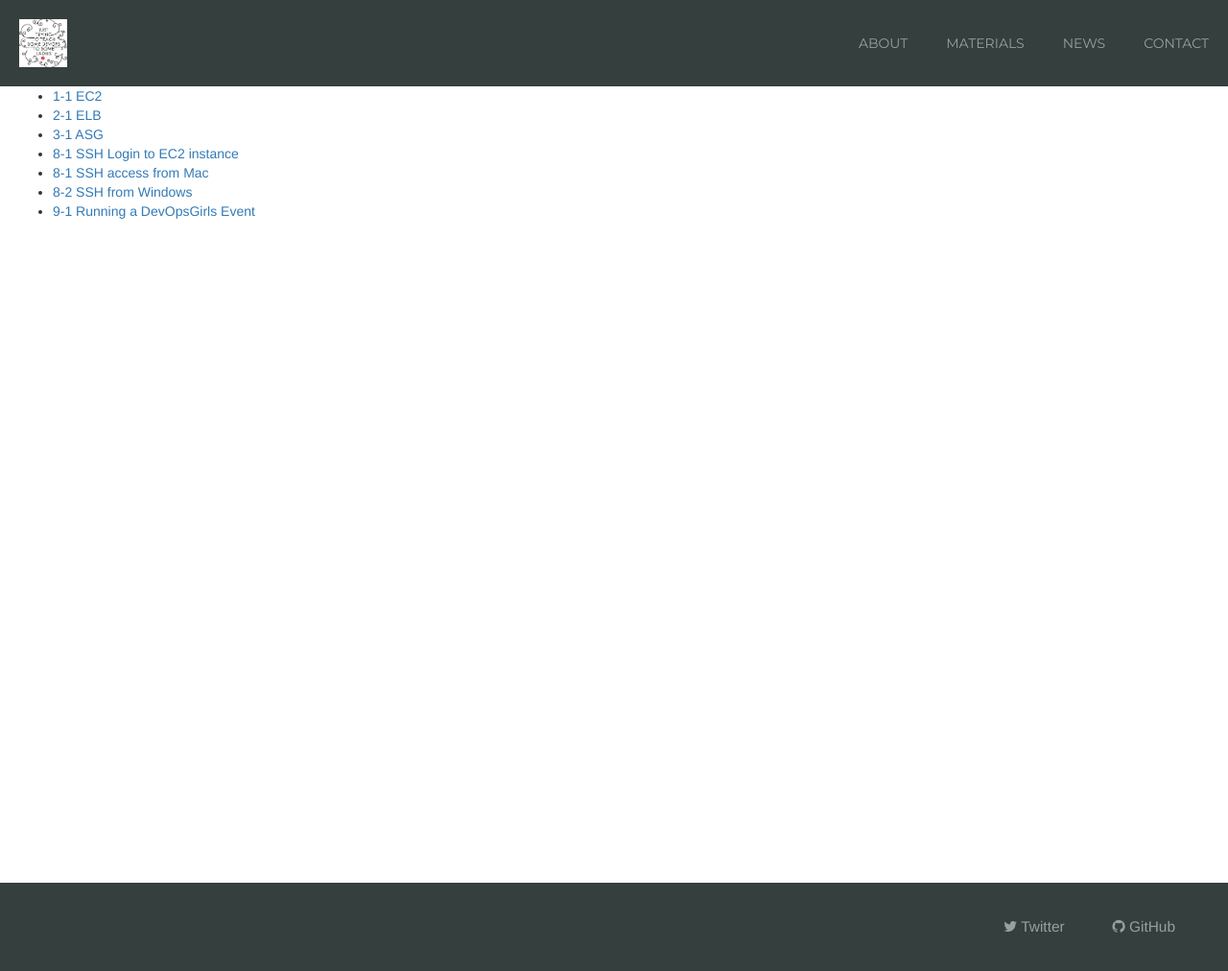
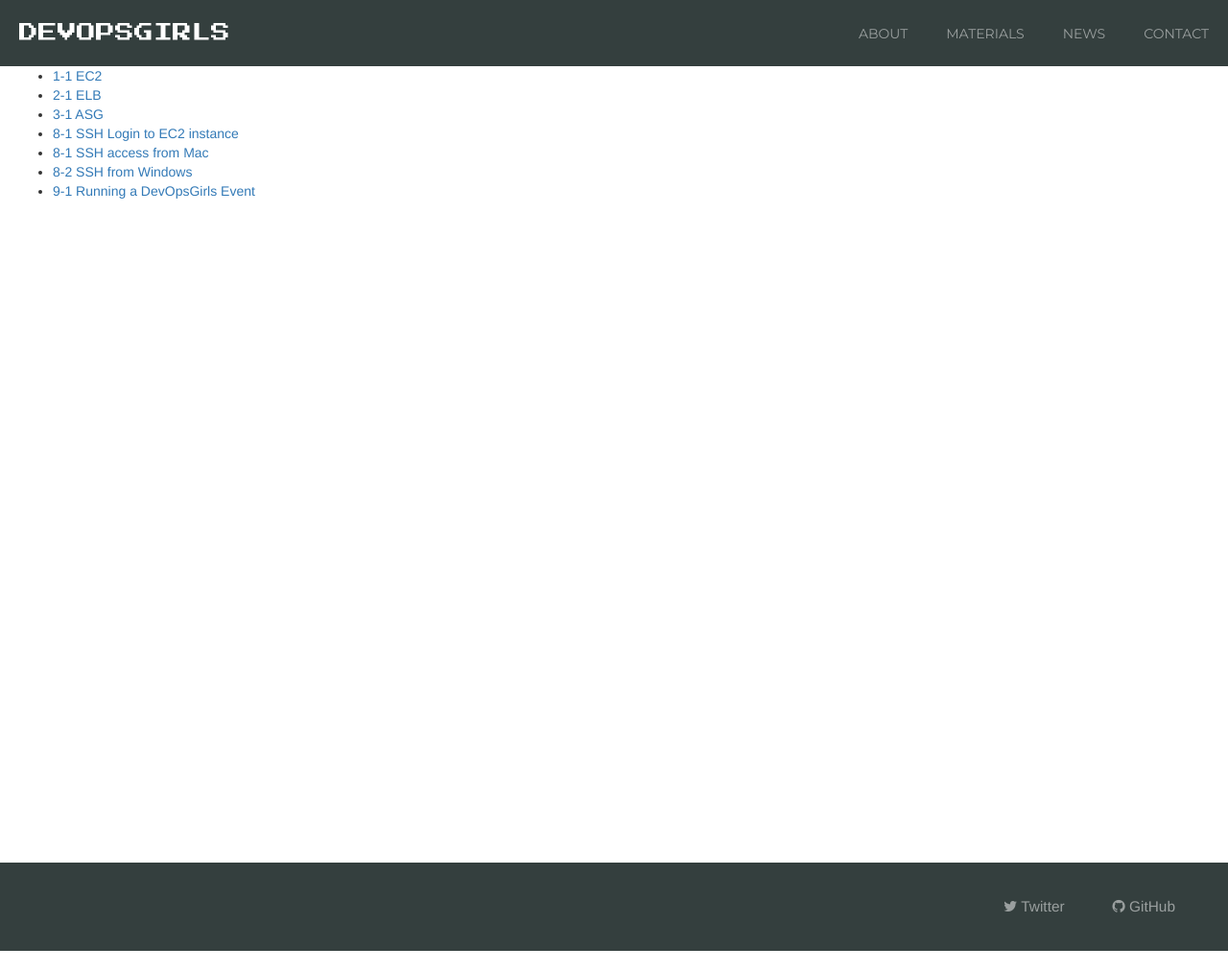
Before and after one commit to terry-dai/devopsgirls-site, a Jekyll site: the page built from materials.md, in a window 1280 px wide. Shown: the whole page at 96% size. Built offline with Jekyll 4.4.1, drawn with Linux system fonts in a browser that asks for light colours; nearby versions of some CDN libraries; after the commit the page ends 991 px from its top, so only the background shows below that.

Commit message:
DevOpsGirls Logo

```diff
--- a/_includes/header.html
+++ b/_includes/header.html
@@ -4,9 +4,7 @@
 
         <!-- Logo -->
         <div class="header__logo">
-          <a href="/" >
-            <img src="/assets/devopsgirls-twitter.jpg"/>
-          </a>
+          <a href="/" >DevOpsGirls</a>
         </div>
             <!-- Burger button -->
         <button id="open-burger" class="hamburger hamburger--slider" type="button">
--- /dev/null
+++ b/_sass/_fonts.scss
@@ -0,0 +1,5 @@
+@import url('https://fonts.googleapis.com/css?family=Montserrat');
+@import url('https://fonts.googleapis.com/css?family=Press+Start+2P');
+
+$font-monserrat: 'Montserrat', sans-serif;
+$font-press-start: 'Press Start 2P', cursive;
--- a/_sass/_header.scss
+++ b/_sass/_header.scss
@@ -1,10 +1,10 @@
 @import "./_colours.scss";
 @import "./_breakpoints.scss";
-@import url('https://fonts.googleapis.com/css?family=Montserrat');
+@import "./_fonts.scss";
 
 .header {
     position: relative;
-    font-family: 'Montserrat', sans-serif;
+    font-family: $font-monserrat;
     text-transform: uppercase;
     background-color: $charcoal;
     color: #fff;
@@ -17,10 +17,16 @@
     &__logo {
         display: inline-block;
         width: 50%;
+        margin: 20px;
+        font-family: $font-press-start;
 
-        & img {
-          width: 50px;
-          margin: 20px;
+        & a {
+            font-size: 15px;
+            color: #fff;
+
+            @media(min-width: $large-screen) {
+                font-size: 20px;
+            }
         }
     }
 
@@ -42,7 +48,7 @@
         list-style: none;
         display: flex;
         justify-content: flex-end;
-        margin-top: 15px;
+        margin-top: 5px;
 
         &__item {
             margin: 20px;
```
